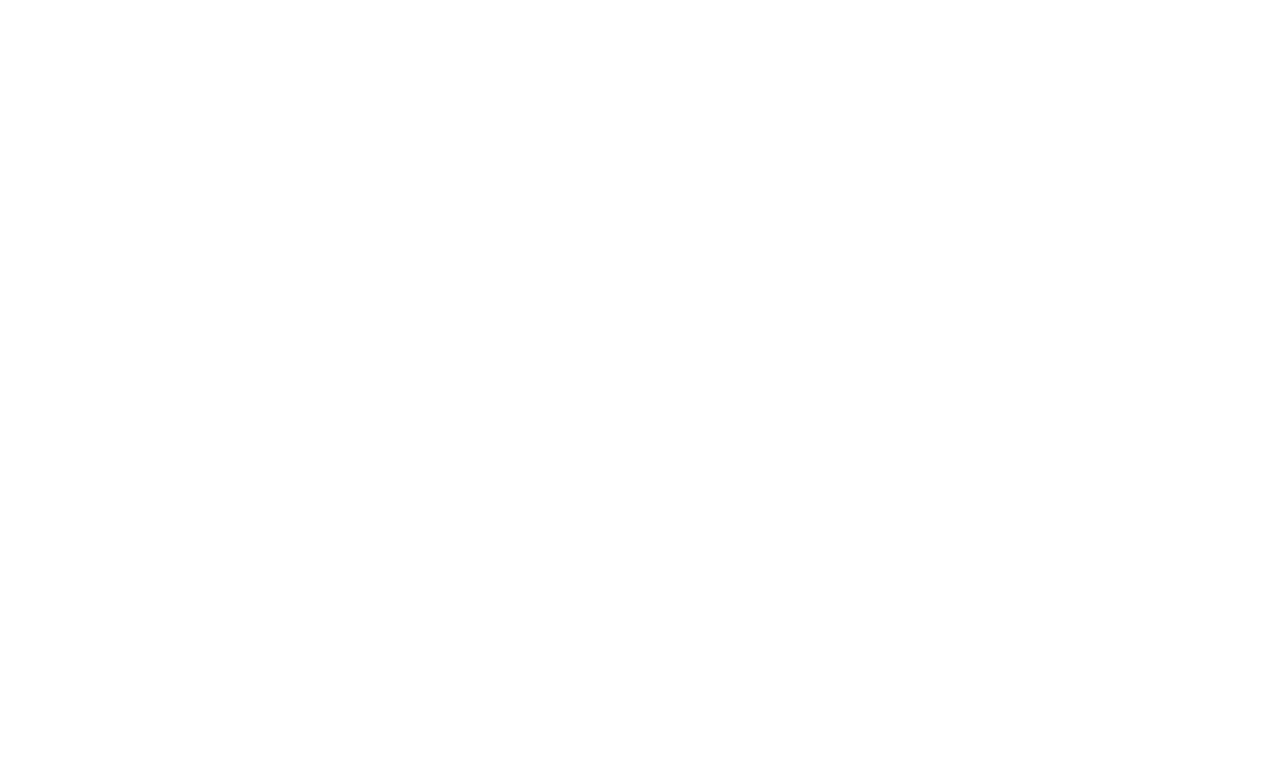
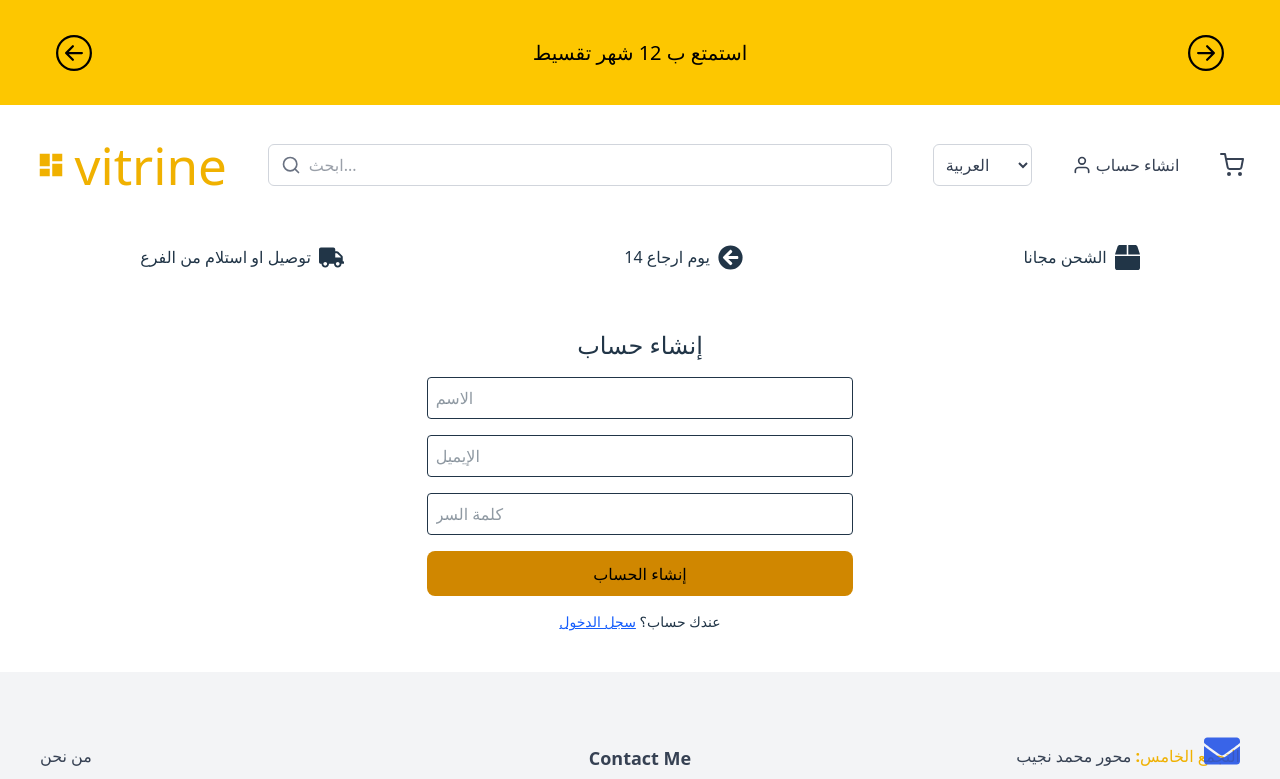
Before and after one commit to dina-abaza/E-commece-vitrine, a React (Vite) app: page /register in a window 1280 px wide. Before the commit this address had no page. Shown: the top 779 px of the page. Built offline with nearby package versions, Linux system fonts and the light colour scheme.

Commit message:
update api login

```diff
--- a/src/App.jsx
+++ b/src/App.jsx
@@ -15,6 +15,7 @@
 import ProductDetails from './pages/customer/productDetails';
 import Payment from './pages/customer/payment';
 import ProductByCategory from './components/customer/productByCategory';
+import Register from './pages/customer/register';
 function App() {
   return (
     <div className="flex flex-col min-h-screen">
@@ -29,6 +30,7 @@
         <Route path="privacy-policy" element={<PrivacyPolicy />} />
         <Route path="return-policy" element={<ReturnPolicy />} />
         <Route path="exhibitions" element={<Exhibitions />} />
+        <Route path='register' element={<Register/>}/>
         <Route path="login" element={<Login />} />
         <Route path="allProducts" element={<AllProducts />} />
         <Route path="cart" element={<Cart />} />
--- a/src/components/customer/chatWedget.jsx
+++ b/src/components/customer/chatWedget.jsx
@@ -21,7 +21,7 @@
 
     try {
       await axios.post(
-        "https://your-backend.com/api/support-message",
+        "",
         { message },
         {
           headers: {
@@ -37,8 +37,8 @@
     }
   };
 
-  function GoToLogin() {
-    navigate("/login");
+  function GoToRegistser() {
+    navigate("/register");
     setOpen(false);
   }
 
@@ -94,7 +94,7 @@
           {!token && (
             <p
               className="text-blue-500 mt-2 text-sm underline cursor-pointer"
-              onClick={GoToLogin}
+              onClick={GoToRegistser}
             >
               تسجيل الدخول الآن
             </p>
--- a/src/components/customer/productByCategory.jsx
+++ b/src/components/customer/productByCategory.jsx
@@ -15,6 +15,7 @@
     const storedData = localStorage.getItem(`products-${categoryId}`);
     if (storedData) {
       setProducts(JSON.parse(storedData));
+      setLoading(false);
     }
 
     async function fetchData() {
@@ -45,15 +46,14 @@
         {products.map((product) => (
 
           <div className="relative group bg-white rounded-lg shadow-md overflow-hidden cursor-pointer">
-
               <img
               src={product.image || "https://via.placeholder.com/300"}
               alt={product.name}
               className="w-full h-48 object-cover transition-transform duration-300 group-hover:scale-105"
           />
 
-
-  <div className="absolute inset-0 bg-black opacity-20 group-hover:opacity-40 transition-opacity duration-300 pointer-events-none z-20"></div>
+  <div className="absolute inset-0 bg-black opacity-20 group-hover:opacity-40 transition-opacity duration-300 pointer-events-none z-20">
+</div>
 
 
   <div className="absolute inset-0 flex items-center justify-center opacity-0 group-hover:opacity-100 transition-opacity duration-300 z-30 pointer-events-auto">
--- a/src/components/customer/searchNav.jsx
+++ b/src/components/customer/searchNav.jsx
@@ -1,22 +1,33 @@
 import React, { useState } from "react";
 import { FiSearch, FiShoppingCart, FiUser } from 'react-icons/fi';
-import { Link } from "react-router-dom";
+import { Link, useNavigate } from "react-router-dom";
 import { MdDashboard } from "react-icons/md";
+import useAuthStore from "../../store/authStore";
 
 export default function SearchNav() {
   const [lang, setLang] = useState('العربيه');
+  const user = useAuthStore((state) => state.user);
+  const logout = useAuthStore((state) => state.logout);
+  const navigate = useNavigate();
+
+  function handleLogout() {
+    logout();
+    navigate("/login");
+  }
 
   return (
-    <div className="w-ful  flex items-center justify-around py-3 px-4 bg-white  h-30">
+    <div className="w-ful flex items-center justify-around py-3 px-4 bg-white h-30">
 
       <h1 className="text-xl text-yellow-500 flex items-center gap-2">
         <Link to="/admin/login" title="Admin Login">
           <MdDashboard size={30} className="cursor-pointer hover:text-yellow-700" />
         </Link>
         <Link to="/">vitrine</Link>
-
       </h1>
 
+      {user &&(
+        <p>مرحباً {user.name}</p>
+      )}
 
       <div className="w-1/2 flex items-center border border-gray-300 rounded-md py-2 px-3 ">
         <FiSearch className="text-gray-500 text-xl mr-2" />
@@ -27,9 +38,7 @@
         />
       </div>
 
-
       <div className="flex items-center gap-6 md:gap-10">
-
         <select
           value={lang}
           onChange={(e) => setLang(e.target.value)}
@@ -39,16 +48,23 @@
           <option value="الانجليزيه">الإنجليزية</option>
         </select>
 
+        {user ? (
+          <button
+            onClick={handleLogout}
+            className="flex items-center text-red-600 font-semibold"
+          >
+            <FiUser className="text-xl mr-1" />
+            <span className="hidden md:inline">تسجيل الخروج</span>
+          </button>
+        ) : (
+          <Link to="/register" className="flex items-center text-gray-700 ">
+            <FiUser className="text-xl mr-1" />
+            <span className="hidden md:inline">انشاء حساب</span>
+          </Link>
+        )}
 
-        <Link to="/login" className="flex items-center text-gray-700 ">
-          <FiUser className="text-xl mr-1" />
-          <span className="hidden md:inline">تسجيل الدخول</span>
-        </Link>
-
-
-        <Link to="/cart" className=" text-gray-700 ">
+        <Link to="/cart" className="text-gray-700">
           <FiShoppingCart className="text-2xl" />
-
         </Link>
       </div>
     </div>
--- a/src/pages/customer/login.jsx
+++ b/src/pages/customer/login.jsx
@@ -1,63 +1,75 @@
 import React, { useState } from "react";
 import axios from "axios";
+import { useNavigate, Link } from "react-router-dom";
+import useAuthStore from "../../store/authStore";
 
 export default function Login() {
-  const [form, setForm] = useState({ name: '', email: '', password: '' });
+  const [form, setForm] = useState({ email: "", password: "" });
+  const setUser = useAuthStore((state) => state.setUser);
+  const setToken = useAuthStore((state) => state.setToken);
+  const navigate = useNavigate();
 
-  function handleChange(e) {
-    setForm(prev => ({ ...prev, [e.target.name]: e.target.value }));
-  }
+function handleChange(e) {
+  setForm((prev) => {
+    const updated = { ...prev, [e.target.name]: e.target.value };
+    console.log("Updated form:", updated);
+    return updated;
+  });
+}
 
   async function handleSubmit(e) {
     e.preventDefault();
 
     try {
-      const res = await axios.post('', form);
+      const loginRes = await axios.post("https://e-commece-vitrine-api.vercel.app/api/login", form);
 
-      if (res.data.success) {
-        alert("تم تسجيل الدخول بنجاح ✅");
-      } else {
-        alert("فشل في تسجيل الدخول ❌");
-      }
+      const token = loginRes.data.token;
+      setToken(token);
+
+      const userRes = await axios.get("https://e-commece-vitrine-api.vercel.app/api/verify-login", {
+        headers: {
+          Authorization: `Bearer ${token}`,
+        },
+      });
+
+      setUser(userRes.data);
+
+      navigate("/home");
     } catch (error) {
+      alert("فشل تسجيل الدخول");
       console.error(error);
-      alert("حدث خطأ أثناء تسجيل الدخول");
     }
   }
 
   return (
     <form onSubmit={handleSubmit} className="flex flex-col gap-4 w-1/3 mx-auto m-10">
-        <h2 className="text-black text-center font-bold text-2xl">sign up</h2>
-      <input
-        type="text"
-        name="name"
-        placeholder="ادخل الاسم"
-        value={form.name}
-        onChange={handleChange}
-        className="p-2  rounded focus:outline-none focus:ring-2 focus:ring-yellow-600
-"
-      />
+      <h2 className="text-2xl font-bold text-center">تسجيل الدخول</h2>
+
       <input
         type="email"
         name="email"
-        placeholder="ادخل الايميل"
+        placeholder="الإيميل"
         value={form.email}
         onChange={handleChange}
-        className="p-2  rounded focus:outline-none focus:ring-2 focus:ring-yellow-600
-"
+        required
+        className="p-2 border rounded"
       />
+
       <input
         type="password"
         name="password"
-        placeholder="ادخل الرقم السري"
+        placeholder="كلمة السر"
         value={form.password}
         onChange={handleChange}
-        className="p-2 rounded focus:outline-none focus:ring-2 focus:ring-yellow-600
-"
+        required
+        className="p-2 border rounded"
       />
-      <button type="submit" className="bg-yellow-600 text-black p-2 font-bold rounded w-60 block mx-auto">
+
+      <button type="submit" className="bg-yellow-600 text-black p-2 font-bold rounded">
         تسجيل الدخول
       </button>
+
+
     </form>
   );
 }
--- a/src/pages/customer/productDetails.jsx
+++ b/src/pages/customer/productDetails.jsx
@@ -51,6 +51,8 @@
       />
       <p className="my-4">{product.description}</p>
       <p className="font-semibold mb-4">السعر: {product.price}</p>
+      <span className="text-sm text-white bg-red-500 p-1 rounded">{product.offer.discountPercent}%</span>
+      <p className="font-bold mt-2 mb-4">{product.offer.discountedPrice}جنيه</p>
 
       <label htmlFor="colorSelect" className="block mb-2 font-semibold">
         اختر اللون:
--- /dev/null
+++ b/src/pages/customer/register.jsx
@@ -0,0 +1,73 @@
+import React, { useState } from "react";
+import axios from "axios";
+import { useNavigate, Link } from "react-router-dom";
+
+export default function Register() {
+  const [form, setForm] = useState({ name: "", email: "", password: "" });
+  const navigate = useNavigate();
+
+  function handleChange(e) {
+    setForm((prev) => ({ ...prev, [e.target.name]: e.target.value }));
+  }
+
+  async function handleSubmit(e) {
+    e.preventDefault();
+
+    try {
+     const register= await axios.post("https://e-commece-vitrine-api.vercel.app/api/register", form);
+     console.log(register.data)
+      if(register.data.message==="تم إنشاء الحساب بنجاح"){
+      navigate("/login")};
+    } catch (error) {
+      alert("حدث خطأ أثناء إنشاء الحساب");
+      console.error(error);
+    }
+  }
+
+  return (
+    <form onSubmit={handleSubmit} className="flex flex-col gap-4 w-1/3 mx-auto m-10">
+      <h2 className="text-2xl font-bold text-center">إنشاء حساب</h2>
+
+      <input
+        type="text"
+        name="name"
+        placeholder="الاسم"
+        value={form.name}
+        onChange={handleChange}
+        required
+        className="p-2 border rounded"
+      />
+
+      <input
+        type="email"
+        name="email"
+        placeholder="الإيميل"
+        value={form.email}
+        onChange={handleChange}
+        required
+        className="p-2 border rounded"
+      />
+
+      <input
+        type="password"
+        name="password"
+        placeholder="كلمة السر"
+        value={form.password}
+        onChange={handleChange}
+        required
+        className="p-2 border rounded"
+      />
+
+      <button type="submit" className="bg-yellow-600 text-black p-2 font-bold rounded">
+        إنشاء الحساب
+      </button>
+
+      <p className="text-center text-sm">
+        عندك حساب؟{" "}
+        <Link to="/login" className="text-blue-600 underline">
+          سجل الدخول
+        </Link>
+      </p>
+    </form>
+  );
+}
--- /dev/null
+++ b/src/store/authStore.jsx
@@ -0,0 +1,22 @@
+
+import { create } from "zustand";
+import { persist } from "zustand/middleware";
+
+const useAuthStore = create(
+  persist(
+    (set) => ({
+      user: null,
+      token: null,
+
+      setUser: (userData) => set({ user: userData }),
+      setToken: (token) => set({ token }),
+
+      logout: () => set({ user: null, token: null }),
+    }),
+    {
+      name: "auth-storage",
+    }
+  )
+);
+
+export default useAuthStore;
```
Also changed, not shown: src/pages/customer/cart.jsx (+25 -11 lines). Lines whose indentation alone changed are shown as unchanged.
